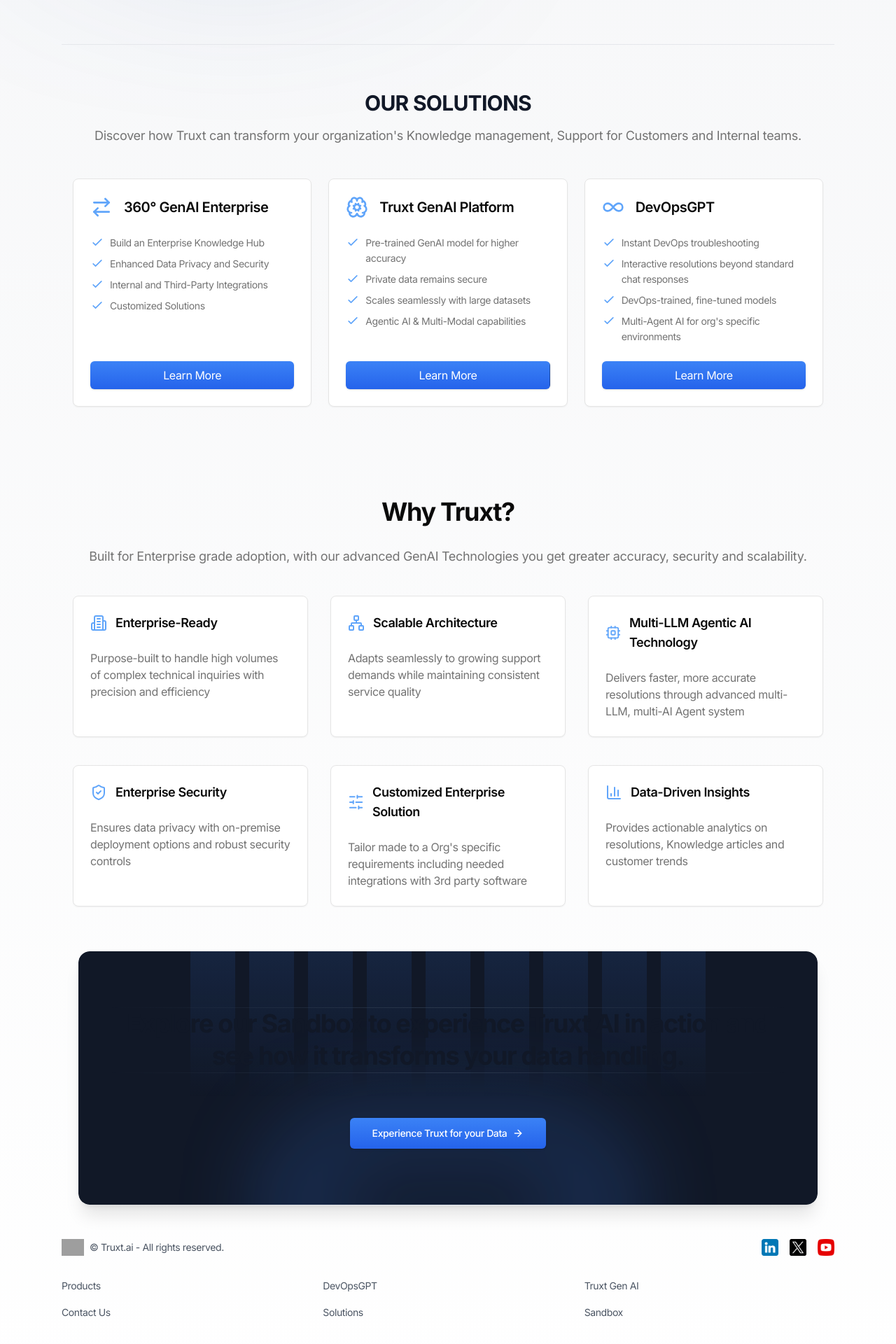
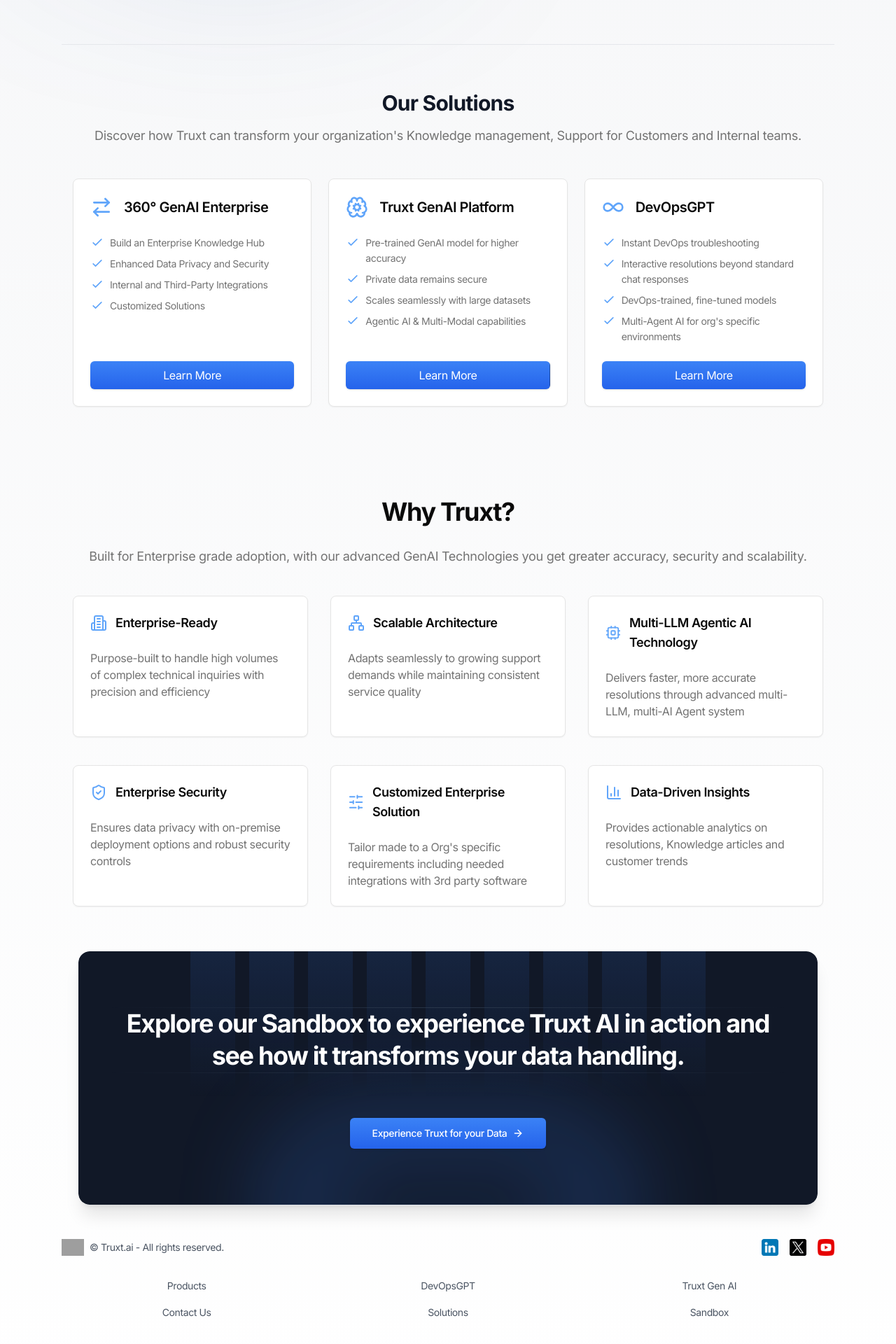
Before and after one commit to Truxt-ai/truxt-ai.github.io, a Next.js app: page / in a window 1280 px wide. Shown: the part 1154-3074 px from the top of the page at 70% size. Built offline with nearby package versions, Linux system fonts and the light colour scheme; grey boxes are pictures that could not be loaded.

Commit message:
Added UI Responsvie

```diff
--- a/components/cta.tsx
+++ b/components/cta.tsx
@@ -18,7 +18,7 @@
                         <Image className='max-w-none' src={Stripes} alt='Stripes' />
                     </div>
                     <div className='px-4 py-12 md:px-12 md:py-20'>
-                        <h2 className='mb-6 border-y text-3xl font-bold [border-image:linear-gradient(to_right,transparent,theme(colors.slate.700/.7),transparent)1] md:mb-12 md:text-4xl text-gray-900'>Explore our Sandbox to experience Truxt AI in action and see how it transforms your data handling.</h2>
+                        <h2 className='mb-6 border-y text-3xl font-bold [border-image:linear-gradient(to_right,transparent,theme(colors.slate.700/.7),transparent)1] md:mb-12 md:text-4xl text-gray-900 md:text-white'>Explore our Sandbox to experience Truxt AI in action and see how it transforms your data handling.</h2>
                         <div className='mt-16 flex justify-center'>
                     <Button asChild size='lg'>
                         <Link href='/sandbox' className='group flex items-center gap-2 bg-gradient-to-t from-blue-600 to-blue-500 bg-[length:100%_100%] bg-[bottom] text-white shadow hover:bg-[length:100%_150%]'>
--- a/components/offerings.tsx
+++ b/components/offerings.tsx
@@ -36,7 +36,7 @@
         <section className='w-full  border-t border-gray-200 py-16 px-4' data-aos='zoom-y-out' data-aos-delay={150}>
             <div className='container mx-auto max-w-7xl'>
                 <div className='text-center mb-12'>
-                    <h2 className='text-3xl font-bold tracking-tight mb-3'>OUR SOLUTIONS</h2>
+                    <h2 className='text-3xl font-bold tracking-tight mb-3'>Our Solutions</h2>
                     <p className='text-lg text-muted-foreground'>Discover how Truxt can transform your organization's Knowledge management, Support for Customers and Internal teams.</p>
                 </div>
                 <div className='grid grid-cols-1 md:grid-cols-3 gap-6'>
--- a/components/ui/footer.tsx
+++ b/components/ui/footer.tsx
@@ -45,7 +45,7 @@
               />
               <div className="text-sm text-gray-600">&copy; Truxt.ai - All rights reserved.</div>
             </div>
-            <div className="flex space-x-4">
+            <div className="flex space-x-4 ">
               {socialLinks.map((link, index) => (
                 <Link
                   key={index}
@@ -61,11 +61,11 @@
             </div>
           </div>
 
-          <div className="grid gap-4 sm:grid-cols-2 md:grid-cols-3">
+          <div className="grid gap-4 grid-cols-2 sm:grid-cols-2 md:grid-cols-3">
             {footerLinks.map((link, index) => (
               <Link
                 key={index}
-                className="text-sm text-gray-600 transition hover:text-gray-900"
+                className="text-sm text-gray-600 transition hover:text-gray-900 flex items-center justify-center"
                 href={link.href}
               >
                 {link.label}
```
